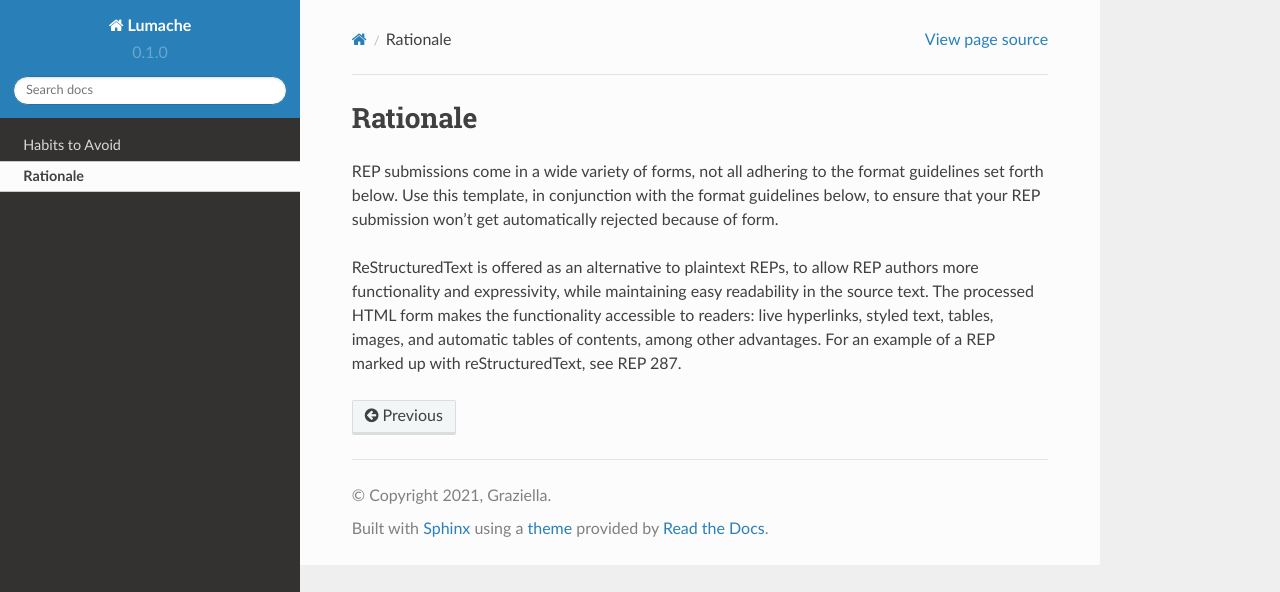
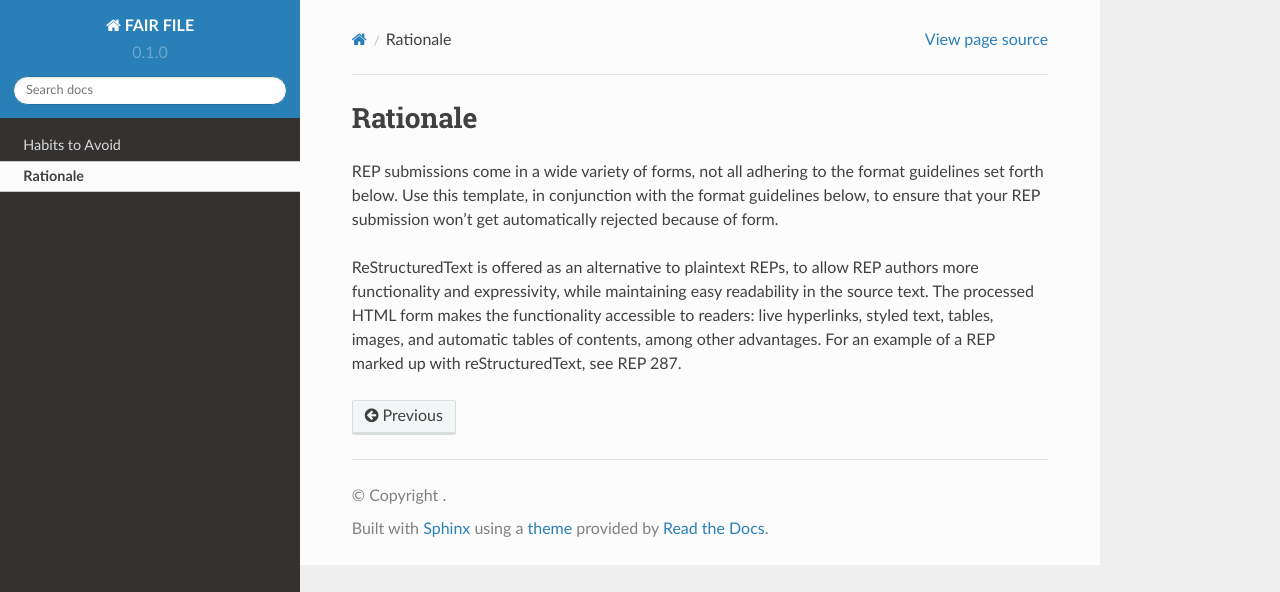
Before and after one commit to sveinho/fair, a Sphinx documentation site: the page built from docs/source/fair/fair-rasjon.rst, in a window 1280 px wide. Shown: the top 592 px of the page. Built offline with Sphinx 7.4.7 and the Read the Docs theme 2.0.0, drawn with Linux system fonts in a browser that asks for light colours.

Commit message:
Update conf.py

```diff
--- a/docs/source/conf.py
+++ b/docs/source/conf.py
@@ -2,9 +2,9 @@
 
 # -- Project information
 
-project = 'Lumache'
-copyright = '2021, Graziella'
-author = 'Graziella'
+project = 'FAIR FILE'
+copyright = ''
+author = ''
 
 release = '0.1'
 version = '0.1.0'
```
